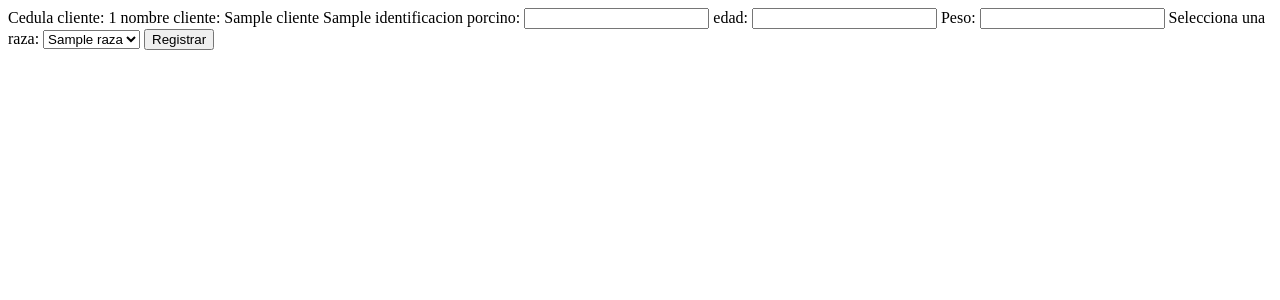
After one commit to SergioGuerra197/ModeloCapas, a Django app: page /porcino/registrar/1 in a window 1280 px wide. The commit adds this page. Shown: the top 300 px of the page. Run offline with Django 5.2, Linux system fonts and the light colour scheme; tables that the repository leaves empty hold one stand-in row (values such as "Sample post").

Commit message:
1.0 registrar cliente, consultar, agregar porcino

```diff
--- a/Granja/Granja/urls.py
+++ b/Granja/Granja/urls.py
@@ -16,10 +16,14 @@ Including another URLconf
 """
 from django.contrib import admin
 from django.urls import path
-from mi_app.views import my_view, add
+from mi_app.views import my_view, add, get, registrarCliente, registrarPorcino, savePorcino
 
 urlpatterns = [
     path('admin/', admin.site.urls),
-    path('', my_view),
-    path('save', add)
+    path('', my_view, name="home"),
+    path('save', add),
+    path("consulta/<int:cedula>", get, name="consulta"),
+    path("cliente/registrar", registrarCliente),
+    path("porcino/registrar/<int:cedula>",registrarPorcino, name="registrarPorcino"),
+    path("porcino/save", savePorcino, name="savePorcino")
 ]
--- a/Granja/mi_app/models.py
+++ b/Granja/mi_app/models.py
@@ -9,7 +9,7 @@ from django.db import models
 
 
 class Alimentacion(models.Model):
-    idalimentacion = models.IntegerField(db_column='idAlimentacion', primary_key=True)  # Field name made lowercase.
+    idalimentacion = models.AutoField(db_column='idAlimentacion', primary_key=True)  # Field name made lowercase.
     descripcion = models.CharField(db_column='Descripcion', max_length=1000)  # Field name made lowercase.
     dosis = models.FloatField()
 
@@ -168,7 +168,7 @@ class PorcinosHasAlimentacion(models.Model):
 
 
 class Razas(models.Model):
-    idrazas = models.IntegerField(db_column='idRazas', primary_key=True)  # Field name made lowercase.
+    idrazas = models.AutoField(db_column='idRazas', primary_key=True)  # Field name made lowercase.
     name = models.CharField(unique=True, max_length=45)
 
     class Meta:
--- /dev/null
+++ b/Granja/mi_app/templates/mi_app/form_snippet.html
@@ -0,0 +1,6 @@
+{% for field in form %}
+    <div class="fieldWrapper">
+        {{ field.errors }}
+        {{ field.label_tag }} {{ field }}
+    </div>
+{% endfor %}
--- /dev/null
+++ b/Granja/mi_app/templates/mi_app/porcinos/registrar.html
@@ -0,0 +1,51 @@
+<!DOCTYPE html>
+<html lang="en">
+<head>
+    <meta charset="UTF-8">
+    <meta name="viewport" content="width=device-width, initial-scale=1.0">
+    <title>Document</title>
+</head>
+<body>
+
+    <form action="{% url 'savePorcino' %}" method="post">
+        {% csrf_token %}
+
+        <!-- Mostrar todos los errores del formulario en una sola sección -->
+        {% if form.errors %}
+        <div>
+            <ul>
+                {% for field, errors in form.errors.items %}
+                    {% for error in errors %}
+                        <li>{{ error }}</li>
+                    {% endfor %}
+                {% endfor %}
+            </ul>
+        </div>
+        {% endif %}
+
+        <label for="cedula">Cedula cliente: {{cliente.cedula}}</label>
+        <input id="cedula" type="hidden" name="cedula" value="{{ cliente.cedula }}">
+
+        <label for="nombre">nombre cliente: {{cliente.nombre}}  {{cliente.apellidos}}</label>
+
+        <label for="identificacion">identificacion porcino: </label>
+        <input id="identificacion" type="number" name="identificacion" value="{{ form.identificacion.value }}">
+
+        <label for="edad">edad: </label>
+        <input id="edad" type="number" name="edad" value="{{ form.edad.value }}">
+
+        <label for="peso">Peso: </label>
+        <input id="peso" type="text" name="peso" value="{{ form.peso.value }}">
+
+        <label for="razas">Selecciona una raza:</label>
+        <select name="razas" id="razas">
+            {% for raza in razas %}
+            <option value="{{ raza.idrazas }}" {% if form.razas.value == raza.idrazas %}selected{% endif %}>{{ raza.name }}</option>
+            {% endfor %}
+        </select>
+
+        <input type="submit" value="Registrar">
+    </form>
+
+</body>
+</html>
--- a/Granja/mi_app/views.py
+++ b/Granja/mi_app/views.py
@@ -1,26 +1,35 @@
-from django.shortcuts import render
+from django.shortcuts import render, redirect
 from django.http import HttpResponse
 from django import forms
-from mi_app.models import Clientes
+from mi_app.models import Clientes, Razas, Porcinos
 
 
 # Create your views here.
 def my_view(request):
-    # Crear una instancia del formulario
+
+    clientes = Clientes.objects.all()
 
     return render(
         request,
         "mi_app/index.html",
         {
             "form": "form",
+            "clientes": clientes
         }
 
     )
 
 
+##------------------------------CLIENTE------------------------------------------##
+
+def registrarCliente(request):
+   return render(
+      request,
+      "mi_app/Clientes/registrar.html"
+   )
 
 # Define your form class
-class MyForm(forms.Form):
+class ClienteValidate(forms.Form):
     cedula = forms.CharField(label="cedula")
     nombre = forms.CharField(label="nombre")
     apellidos = forms.CharField(label="apellidos")
@@ -29,7 +38,7 @@ class MyForm(forms.Form):
 
 def add(request):
    if(request.method == 'POST'):
-      form = MyForm(request.POST)
+      form = ClienteValidate(request.POST)
       if form.is_valid():
         cedula = form.cleaned_data.get('cedula')
         nombre = form.cleaned_data.get('nombre')
@@ -38,9 +47,81 @@ def add(request):
         telefono = form.cleaned_data.get('telefono')
         cliente = Clientes(cedula, nombre, apellidos, direccion, telefono)
         cliente.save()
-        print(f'Nombre: {nombre}')
-        return render(request, "mi_app/index.html", {"foo": nombre})
+        return redirect('home')
 
       pass
 
-   return render(request, "mi_app/index.html")
+   return redirect('home')
+
+def get(request, cedula):
+
+   cliente = Clientes.objects.get(cedula=cedula)
+   porcinos = Porcinos.objects.filter(clientes_cedula = cedula)
+   print(porcinos)
+   return render(request, "mi_app/clientes/cliente.html", {"cliente": cliente, "porcinos": porcinos})
+
+
+#-------------------------------------- PORCINOS ----------------------------------
+def registrarPorcino(request, cedula):
+   cliente = Clientes.objects.get(cedula = cedula)
+   razas = Razas.objects.all()
+   return render(request, "mi_app/porcinos/registrar.html", {"razas": razas, "cliente": cliente})
+
+class PorcinoValidate(forms.Form):
+    cedula = forms.IntegerField(label="Cédula del cliente", widget=forms.HiddenInput())  # Campo cedula agregado
+    identificacion = forms.IntegerField(label="Identificación del porcino", min_value=1, error_messages={'required': 'La identificación del porcino es obligatoria.'})
+    edad = forms.IntegerField(label="Edad", min_value=0, error_messages={'required': 'La edad del porcino es obligatoria.'})
+    peso = forms.IntegerField(label="Peso", min_value=0, error_messages={'required': 'El peso del porcino es obligatorio.'})
+    razas = forms.ModelChoiceField(queryset=Razas.objects.all(), label="Raza", error_messages={'required': 'Debes seleccionar una raza.'})
+
+    # Validación personalizada para edad
+    def clean_edad(self):
+        edad = self.cleaned_data.get('edad')
+        if edad < 0:
+            raise forms.ValidationError("La edad no puede ser negativa.")
+        return edad
+
+    # Validación personalizada para peso
+    def clean_peso(self):
+        peso = self.cleaned_data.get('peso')
+        if peso <= 0:
+            raise forms.ValidationError("El peso debe ser mayor a cero.")
+        return peso
+
+def savePorcino(request):
+   cedula = 1040950043
+   if(request.method == 'POST'):
+         form = PorcinoValidate(request.POST)
+         if form.is_valid():
+             cliente = Clientes.objects.get(cedula = cedula)
+             if (cliente):
+                 idPorcino = form.cleaned_data.get("identificacion")
+                 edad = form.cleaned_data.get("edad")
+                 peso = form.cleaned_data.get("peso")
+                 raza = form.cleaned_data.get('razas')
+
+                 porcino = Porcinos(
+                     idporcinos = idPorcino,
+                     edad = edad,
+                     peso = peso,
+                     razas_idrazas = raza,
+                     clientes_cedula = cliente,
+                 )
+
+                 porcino.save()
+                 return redirect('/consulta/'+str(cliente.cedula))
+
+         else:
+            cedula = request.POST.get("cedula")  # Recupera la cédula de los datos POST
+            cliente = Clientes.objects.get(cedula=cedula)
+            razas = Razas.objects.all()
+            context = {
+                "form": form,  # Renderizar el formulario con los errores
+                "cliente": cliente,
+                "razas": razas,
+            }
+            # Renderizar la plantilla con el formulario y los datos del cliente y razas
+            return render(request, 'mi_app/porcinos/registrar.html', context)
+
+
+   return redirect('/')
```
Also changed, not shown: Granja/mi_app/templates/mi_app/Clientes/cliente.html (added, +32 -0 lines), Granja/mi_app/templates/mi_app/Clientes/registrar.html (added, +32 -0 lines), Granja/mi_app/templates/mi_app/index.html (+12 -20 lines).
